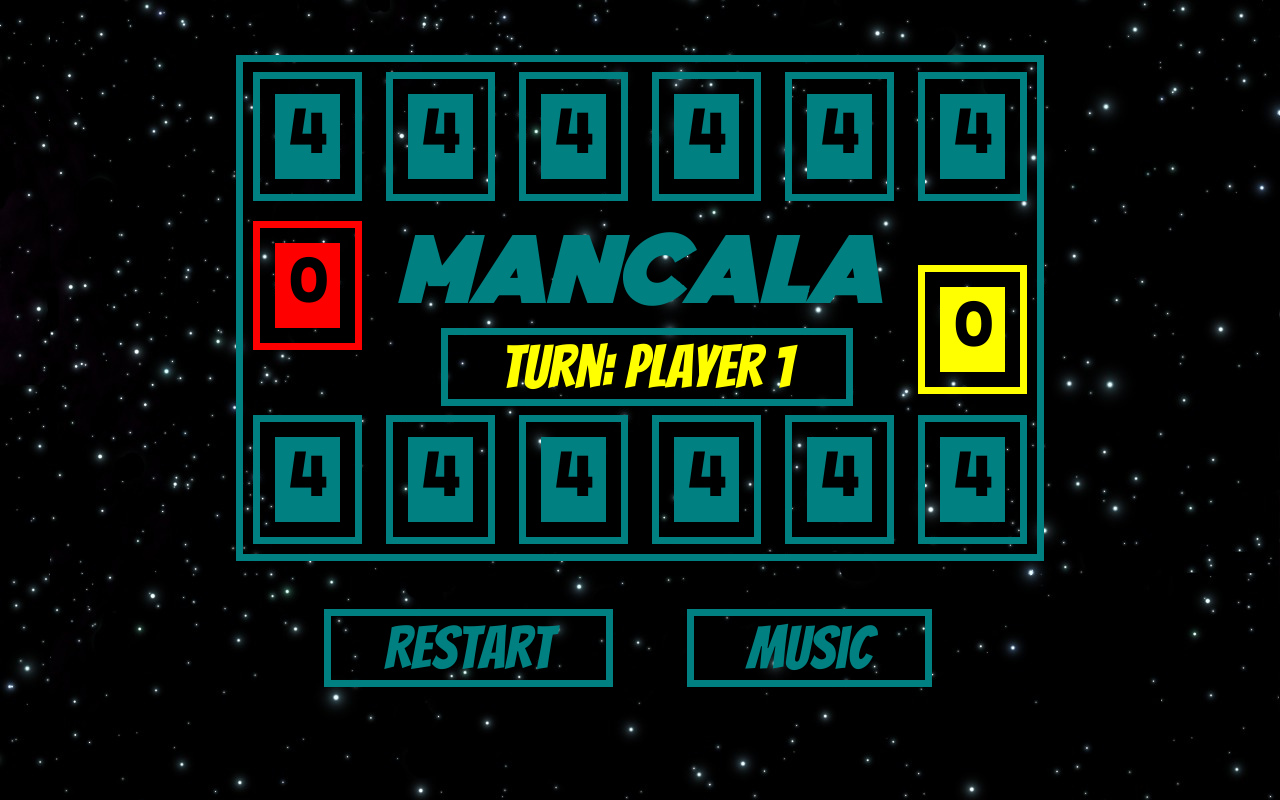
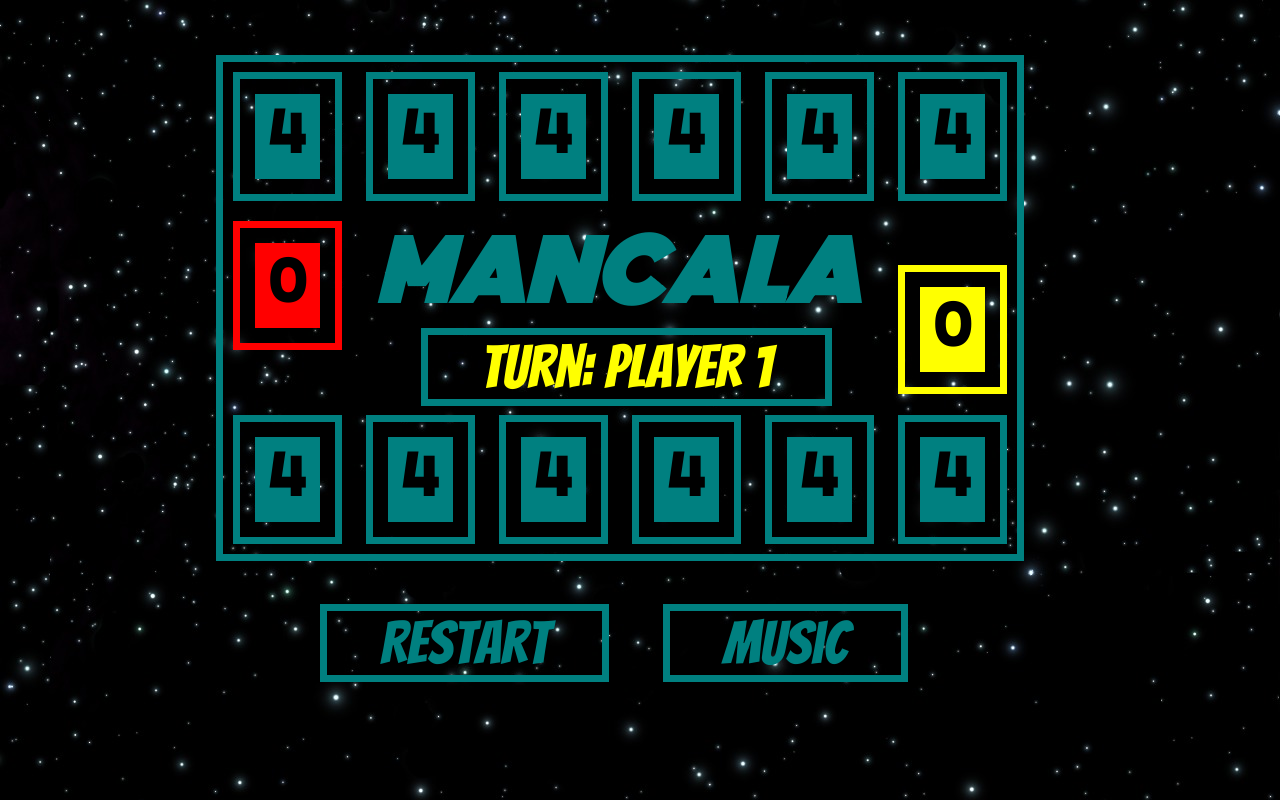
Before and after one commit to adrianxadamn/project1, a plain HTML site: page index.html in a window 1280 px wide. Drawn offline with nearby package versions, Linux system fonts and the light colour scheme.

Commit message:
fixes css positioning and some bugs

```diff
--- a/css/styles.css
+++ b/css/styles.css
@@ -1,13 +1,12 @@
+/*@media only screen and (min-width: 768px) {
+
+}
+*/
 body {
 /*  background-color: black;*/
 background-image: url(../images/7.jpg);
 background-repeat: repeat-x;
-}
-
-.wrapper {
-  margin: 55px auto;
-  border: 7px solid teal;
-  width: 794px;
+background-repeat: repeat-y;
 }
 
 .store1 {
@@ -94,12 +93,14 @@ h1:hover {
 
 .newGameClass {
   text-align: center;
+  clear: both;
+  padding-top:50px;
 }
 
 #newGameId {
   margin: 3px auto;
-  position: relative;
-  left: -47px;
+  margin-right: 50px;
+  margin-left:-52px;
 }
 
 #newGameId:hover {
@@ -110,8 +111,8 @@ h1:hover {
 
 #pauseMusic {
   margin: 3px auto;
-  position: relative;
-  left: 23px;
+/*  position: relative;
+  left: 23px;*/
 
 }
 
@@ -120,3 +121,39 @@ h1:hover {
   border-color: yellow ;
   box-shadow: 0px 0px 100px #fff;
 }
+
+.points2 {
+  color: red;
+  font-size: 200px;
+/*  background-color: yellow;*/
+  width:150px;
+  font-family:'Righteous', cursive;
+  text-align:center;
+  position:absolute;
+}
+
+.points1 {
+  color: yellow;
+  font-size: 200px;
+/*  background-color: yellow;*/
+  width:150px;
+  font-family:'Righteous', cursive;
+  float: left;
+}
+
+.wrapper {
+  margin-left: 165px;
+  border: 7px solid teal;
+  width: 794px;
+  float: left;
+}
+
+.main {
+  margin: 55px auto;
+  width: 1179px;
+  height:450px;
+}
+
+.points1, .points2 {
+  padding-top: 120px;
+}
--- a/index.html
+++ b/index.html
@@ -10,6 +10,8 @@
 
 </head>
 <body>
+  <div class="main">
+  <div class="points2"></div>
   <div class="wrapper">
     <div class="row1">
       <div id="pit12" class="cell2"></div>
@@ -23,10 +25,11 @@
       <div id="pit13" class="store2"></div>
       <div class="text">
         <h1> MANCALA </h1>
-        <span id="turn">Turn: Player 1 </span>
+        <span id="turn">Turn: Player 1</span>
       </div>
       <div id="pit6" class="store1"></div>
     </div>
+
     <div class="row3">
       <div id="pit0" class="cell1"></div>
       <div id="pit1" class="cell1"></div>
@@ -36,13 +39,13 @@
       <div id="pit5" class="cell1"></div>
     </div>
     </div>
-  </div>
-
+        <div class="points1"></div>
+    </div>
   <div class="newGameClass">
     <span id="newGameId">Restart</span>
     <span id="pauseMusic">Music</span>
   </div>
-
+<!-- <div class="points2">+1</div> -->
 <audio id="hover-cells" src="sounds/hover.ogg"></audio>
 <audio id="score" src="sounds/points.wav"></audio>
 <audio id="song" src="sounds/deadrobot.mp3"></audio>
--- a/js/mancala.js
+++ b/js/mancala.js
@@ -21,11 +21,11 @@ $("#newGameId").on("click", function(event) {
 function changeHoverColor() {
 if (turn === "player1") {
   $(".cell2").off('mouseenter mouseleave');
-  $(".cell2").css("background-color", "teal").css({border: "7px solid teal"})
+  $(".cell2").css("background-color", "teal").css({border: "7px solid teal"}).css("box-shadow", "0px 0px 0px")
   playerOneHover();
 } else if (turn === "player2"){
   $(".cell1").off('mouseenter mouseleave');
-  $(".cell1").css("background-color", "teal").css({border: "7px solid teal"})
+  $(".cell1").css("background-color", "teal").css({border: "7px solid teal"}).css("box-shadow", "0px 0px 0px")
   playerTwoHover();
 }};
 
@@ -96,6 +96,7 @@ function move(seedIndex, seedNum, cb) {
     }
     if (seedIndex === 6 && turn === "player1") {
       board[seedIndex] += 1;
+      $(".points1").html("+1").fadeIn("slow").fadeOut("slow");
       playCollectSound();
     } else if (seedIndex === 6 && turn === "player2") {
         seedIndex = 7;
@@ -105,6 +106,7 @@ function move(seedIndex, seedNum, cb) {
         board[seedIndex] += 1;
     } else if (seedIndex === 13 && turn === "player2") {
         board[seedIndex] += 1;
+        $(".points2").html("+1").fadeIn("slow").fadeOut("slow");
         playCollectSound();
     } else {
         board[seedIndex] ++;
@@ -164,36 +166,42 @@ var capture = function(seedIndex) {
   if (turn === "player1") {
     if (12 - 12 === seedIndex && board[seedIndex] === 1 && board[12] >= 1 ) {
       board[6] += board[12] + 1;
+      $(".points1").html("+" + (board[12] + 1)).fadeIn("slow").fadeOut("slow");
       board[12] = 0;
       board[0] = 0;
       playCollectSound();
       render();
     } else if (12 - 11 === seedIndex && board[seedIndex] === 1 && board[11] >= 1 ) {
       board[6] += board[11] + 1;
+      $(".points1").html("+" + (board[11] + 1)).fadeIn("slow").fadeOut("slow");
       board[1] = 0;
       board[11] = 0;
       playCollectSound();
       render();
     } else if (12 - 10 === seedIndex && board[seedIndex] === 1 && board[10] >= 1 ) {
       board[6] += board[10] + 1;
+      $(".points1").html("+" + (board[10] + 1)).fadeIn("slow").fadeOut("slow");
       board[2] = 0;
       board[10] = 0;
       playCollectSound();
       render();
     } else if (12 - 9 === seedIndex && board[seedIndex] === 1 && board[9] >= 1 ) {
       board[6] += board[9] + 1;
+      $(".points1").html("+" + (board[9] + 1)).fadeIn("slow").fadeOut("slow");
       board[3] = 0;
       board[9] = 0;
       playCollectSound();
       render();
     } else if (12 - 8 === seedIndex && board[seedIndex] === 1 && board[8] >= 1 ) {
       board[6] += board[8] + 1;
+      $(".points1").html("+" + (board[8] + 1)).fadeIn("slow").fadeOut("slow");
       board[4] = 0;
       board[8] = 0;
       playCollectSound();
       render();
     } else if (12 - 7 === seedIndex && board[seedIndex] === 1 && board[7] >= 1 ) {
       board[6] += board[7] + 1;
+      $(".points1").html("+" + (board[7] + 1)).fadeIn("slow").fadeOut("slow");
       board[5] = 0;
       board[7] = 0;
       playCollectSound();
@@ -201,36 +209,42 @@ var capture = function(seedIndex) {
 }} else if (turn === "player2") {
     if (12 - 5 === seedIndex && board[seedIndex] === 1 && board[5] >= 1 ) {
       board[13] += board[5] + 1;
+      $(".points2").html("+" + (board[5] + 1)).fadeIn("slow").fadeOut("slow");
       board[7] = 0;
       board[5] = 0;
       playCollectSound();
       render();
     } else if (12 - 4 === seedIndex && board[seedIndex] === 1 && board[4] >= 1 ) {
       board[13] += board[4] + 1;
+      $(".points2").html("+" + (board[4] + 1)).fadeIn("slow").fadeOut("slow");
       board[8] = 0;
       board[4] = 0;
       playCollectSound();
       render();
     } else if (12 - 3 === seedIndex && board[seedIndex] === 1 && board[3] >= 1 ) {
       board[13] += board[3] + 1;
+      $(".points2").html("+" + (board[3] + 1)).fadeIn("slow").fadeOut("slow");
       board[9] = 0;
       board[3] = 0;
       playCollectSound();
       render();
     } else if (12 - 2 === seedIndex && board[seedIndex] === 1 && board[2] >= 1 ) {
       board[13] += board[2] + 1;
+      $(".points2").html("+" + (board[2] + 1)).fadeIn("slow").fadeOut("slow");
       board[10] = 0;
       board[2] = 0;
       playCollectSound();
       render();
     } else if (12 - 1 === seedIndex && board[seedIndex] === 1 && board[1] >= 1 ) {
       board[13] += board[1] + 1;
+      $(".points2").html("+" + (board[1] + 1)).fadeIn("slow").fadeOut("slow");
       board[11] = 0;
       board[1] = 0;
       playCollectSound();
       render();
     } else if (12 - 0 === seedIndex && board[seedIndex] === 1 && board[0] >= 1 ) {
       board[13] += board[0] + 1;
+      $(".points2").html("+" + (board[0] + 1)).fadeIn("slow").fadeOut("slow");
       board[12] = 0;
       board[0] = 0;
       playCollectSound();
```
